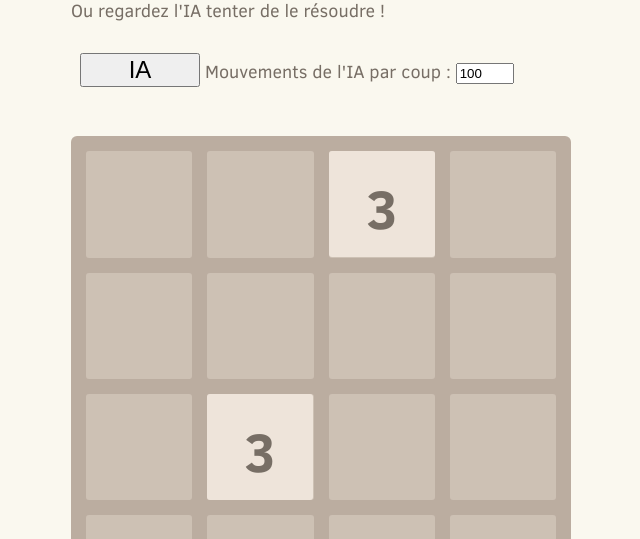
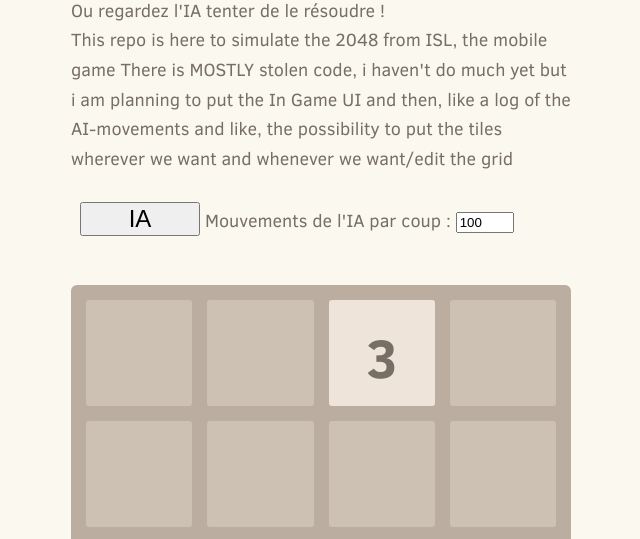
Before and after one commit to KoroKira/2048-Maxim-ISL, a plain HTML site: page index.html in a window 1280 px wide. Shown: the part 226-765 px from the top of the page, without its empty margins (319-959 px from the left). Drawn offline with Linux system fonts and the light colour scheme.

Commit message:
Update index.html

```diff
--- a/index.html
+++ b/index.html
@@ -36,6 +36,10 @@
     </div>
     <p class="game-intro">Associez les nombres et atteignez la <strong>tuile 2048 !</strong></p>
 	<p class="game-intro">Ou regardez l'IA tenter de le résoudre !</p>
+
+	  <p>This repo is here to simulate the 2048 from ISL, the mobile game
+
+There is MOSTLY stolen code, i haven't do much yet but i am planning to put the In Game UI and then, like a log of the AI-movements and like, the possibility to put the tiles wherever we want and whenever we want/edit the grid</p>
 
     <div class='controls'>
       <div id='run-button-container'>
```
